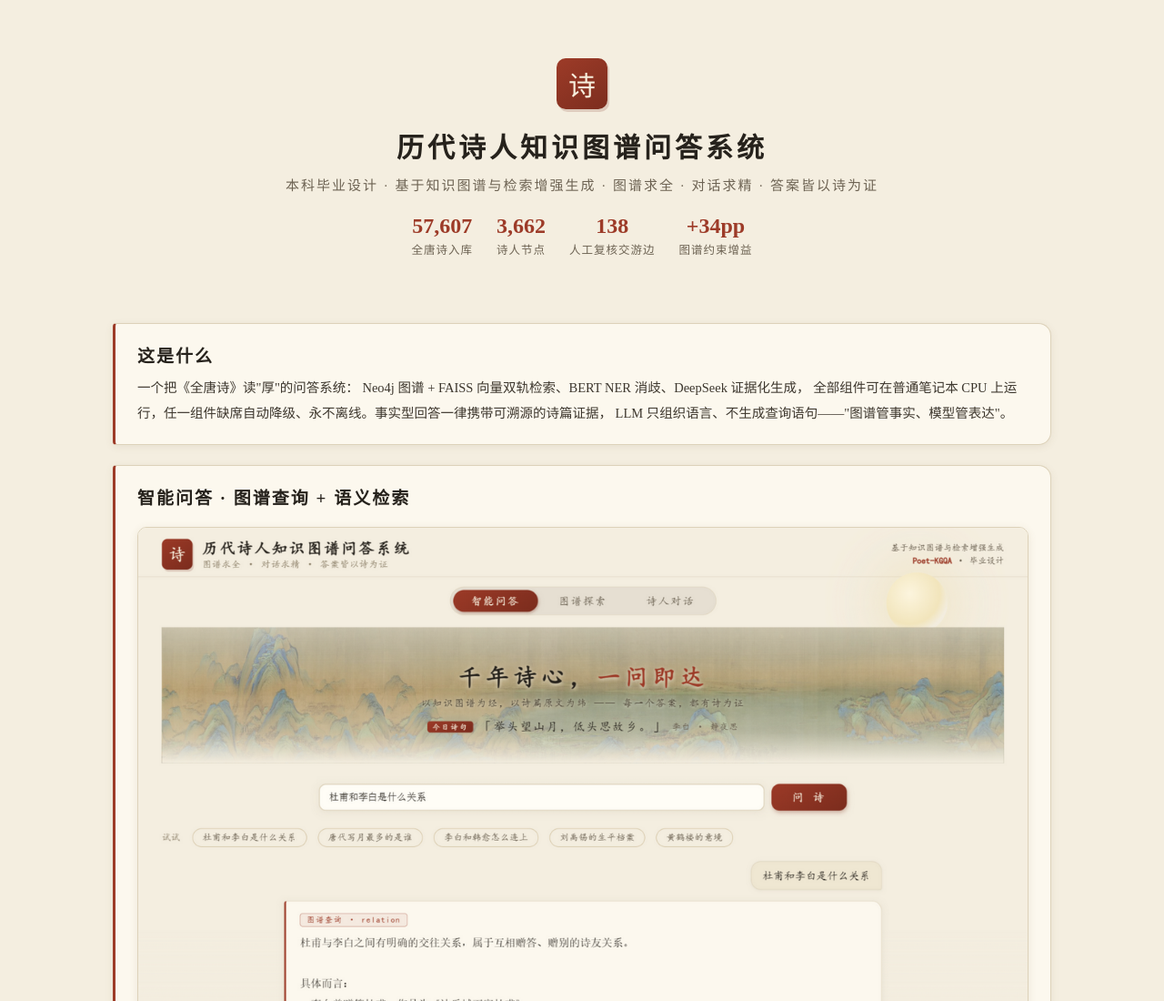
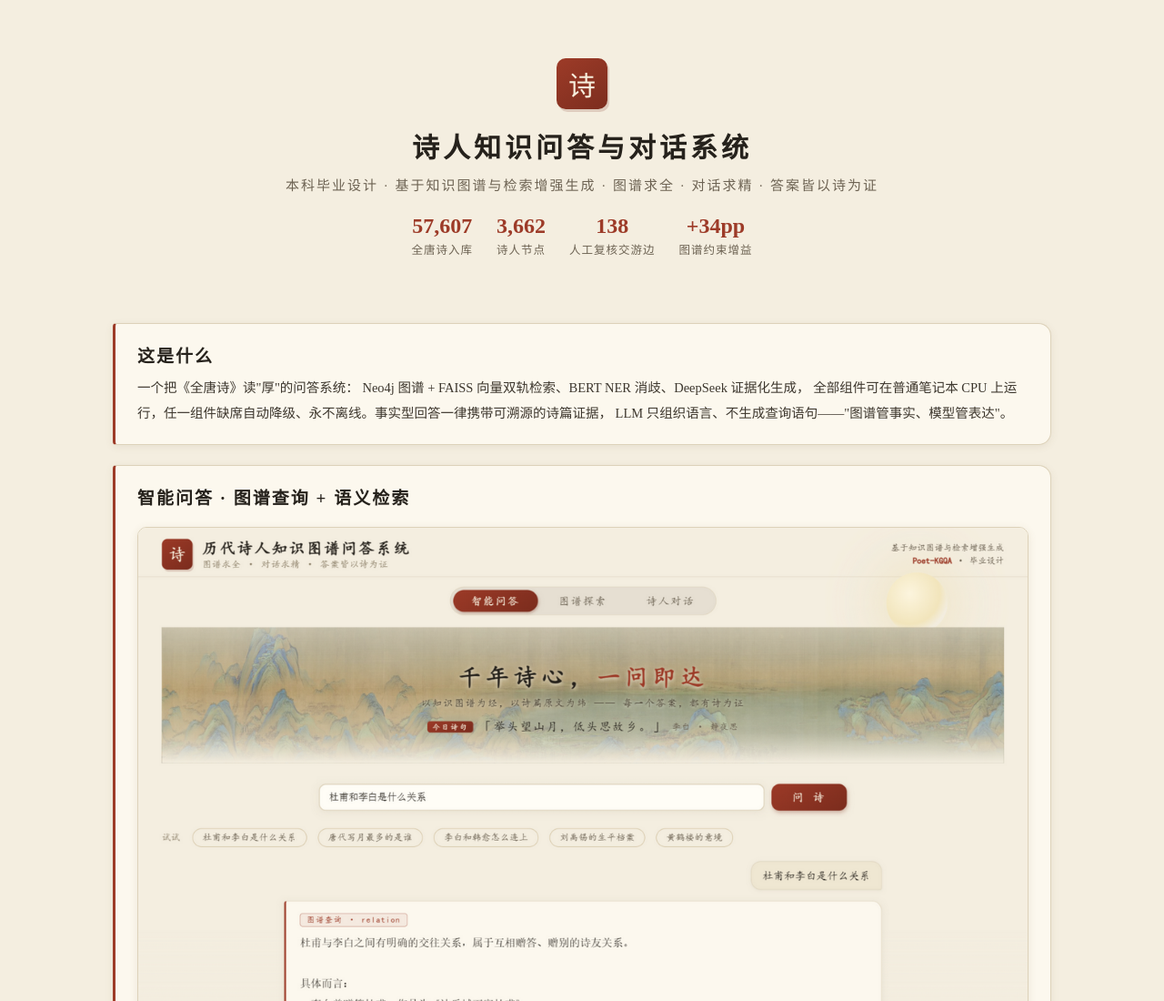
Before and after one commit to liuzhiqiang23/poet-kgqa, a plain HTML site: page index.html in a window 1280 px wide. Shown: the top 1100 px of the page at 91% size. Drawn offline with Linux system fonts and the light colour scheme.

Commit message:
rename: 展示页同步论文新题目「诗人知识问答与对话系统」

```diff
--- a/index.html
+++ b/index.html
@@ -3,7 +3,7 @@
 <head>
 <meta charset="utf-8">
 <meta name="viewport" content="width=device-width, initial-scale=1">
-<title>历代诗人知识图谱问答系统 · Poet-KGQA</title>
+<title>诗人知识问答与对话系统 · Poet-KGQA</title>
 <style>
   :root{ --paper:#f4eee0; --ink:#26221c; --sub:#6d6353; --seal:#9d3b28; --gold:#a98d52; --line:#ddd2ba;
          --kai:"KaiTi","Kaiti SC","STKaiti",serif; --song:"SimSun","Noto Serif SC",serif; }
@@ -40,7 +40,7 @@
 <body>
 <div class="hero">
   <div class="seal">诗</div>
-  <h1>历代诗人知识图谱问答系统</h1>
+  <h1>诗人知识问答与对话系统</h1>
   <div class="sub">本科毕业设计 · 基于知识图谱与检索增强生成 · 图谱求全 · 对话求精 · 答案皆以诗为证</div>
   <div class="stats">
     <div class="stat"><b>57,607</b><span>全唐诗入库</span></div>
```
